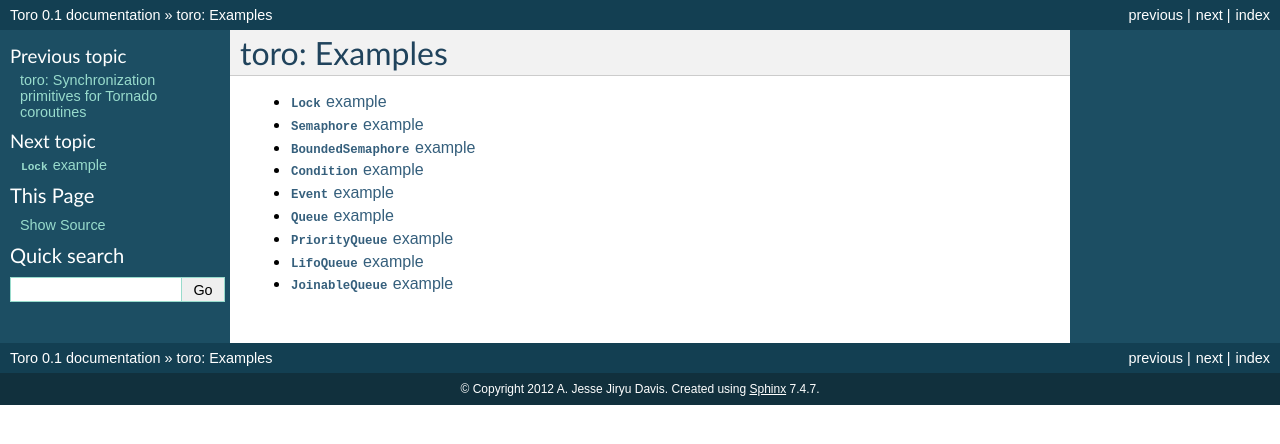
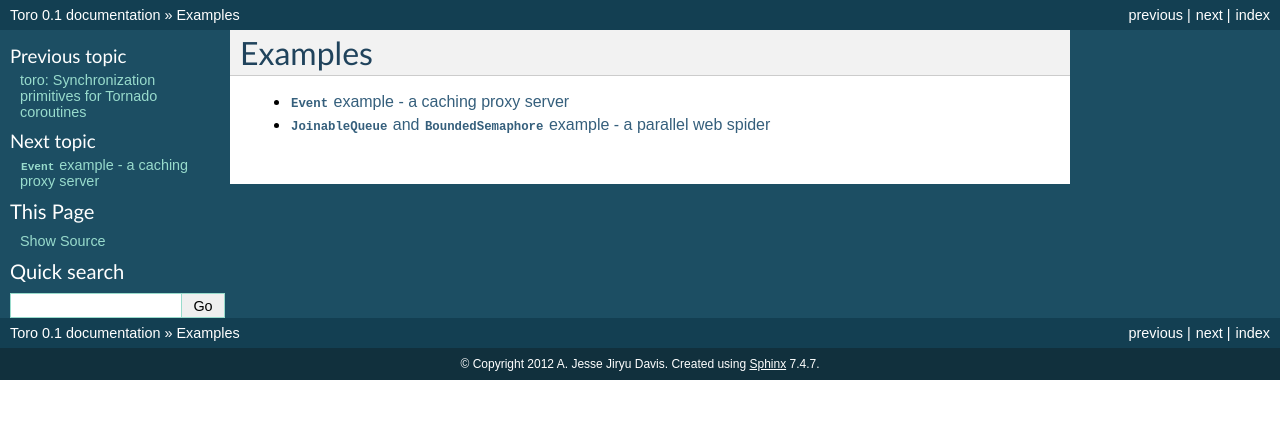
Before and after one commit to ajdavis/toro, a Sphinx documentation site: the page built from doc/examples/index.rst, in a window 1280 px wide. Shown: the top 444 px of the page. Built offline with Sphinx 7.4.7, drawn with Linux system fonts in a browser that asks for light colours.

Commit message:
Fix up examples and other documentation

```diff
--- a/doc/examples/boundedsemaphore.rst
+++ /dev/null
@@ -1,4 +0,0 @@
-.. currentmodule:: toro
-
-:class:`BoundedSemaphore` example
----------------------------------
--- a/doc/examples/condition.rst
+++ /dev/null
@@ -1,4 +0,0 @@
-.. currentmodule:: toro
-
-:class:`Condition` example
---------------------------
--- a/doc/examples/event.rst
+++ /dev/null
@@ -1,4 +0,0 @@
-.. currentmodule:: toro
-
-:class:`Event` example
-----------------------
--- /dev/null
+++ b/doc/examples/event_example.rst
@@ -0,0 +1,7 @@
+:class:`~toro.Event` example - a caching proxy server
+=====================================================
+
+.. automodule:: examples.event_example
+
+.. literalinclude:: ../../examples/event_example.py
+    :start-after: # start-file
--- a/doc/examples/index.rst
+++ b/doc/examples/index.rst
@@ -1,13 +1,9 @@
-toro: Examples
-==============
+Examples
+========
 
 .. toctree::
-    lock
-    semaphore
-    boundedsemaphore
-    condition
-    event
-    queue
-    priorityqueue
-    lifoqueue
-    joinablequeue
+    event_example
+    joinable_queue_example
+
+
+.. todo: Lock example
--- /dev/null
+++ b/doc/examples/joinable_queue_example.rst
@@ -0,0 +1,7 @@
+:class:`~toro.JoinableQueue` and :class:`~toro.BoundedSemaphore` example - a parallel web spider
+================================================================================================
+
+.. automodule:: examples.joinable_queue_example
+
+.. literalinclude:: ../../examples/joinable_queue_example.py
+    :start-after: # start-file
--- a/doc/examples/joinablequeue.rst
+++ /dev/null
@@ -1,4 +0,0 @@
-.. currentmodule:: toro
-
-:class:`JoinableQueue` example
-------------------------------
--- a/doc/examples/lifoqueue.rst
+++ /dev/null
@@ -1,4 +0,0 @@
-.. currentmodule:: toro
-
-:class:`LifoQueue` example
---------------------------
--- a/doc/examples/lock.rst
+++ /dev/null
@@ -1,4 +0,0 @@
-.. currentmodule:: toro
-
-:class:`Lock` example
----------------------
--- a/doc/examples/priorityqueue.rst
+++ /dev/null
@@ -1,4 +0,0 @@
-.. currentmodule:: toro
-
-:class:`PriorityQueue` example
-------------------------------
--- a/doc/examples/queue.rst
+++ /dev/null
@@ -1,4 +0,0 @@
-.. currentmodule:: toro
-
-:class:`Queue` example
-----------------------
--- a/doc/examples/semaphore.rst
+++ /dev/null
@@ -1,4 +0,0 @@
-.. currentmodule:: toro
-
-:class:`Semaphore` example
---------------------------
--- a/doc/faq.rst
+++ b/doc/faq.rst
@@ -10,3 +10,5 @@ why do i need synchronization primitives for a single-threaded app?
 what's it got to do with motor?
 
 does it need gen?
+
+why no RLock? is Lock an RLock?
```
Also changed, not shown: doc/classes.rst (+52 -57 lines), examples/__init__.py (added), 2 other files.
